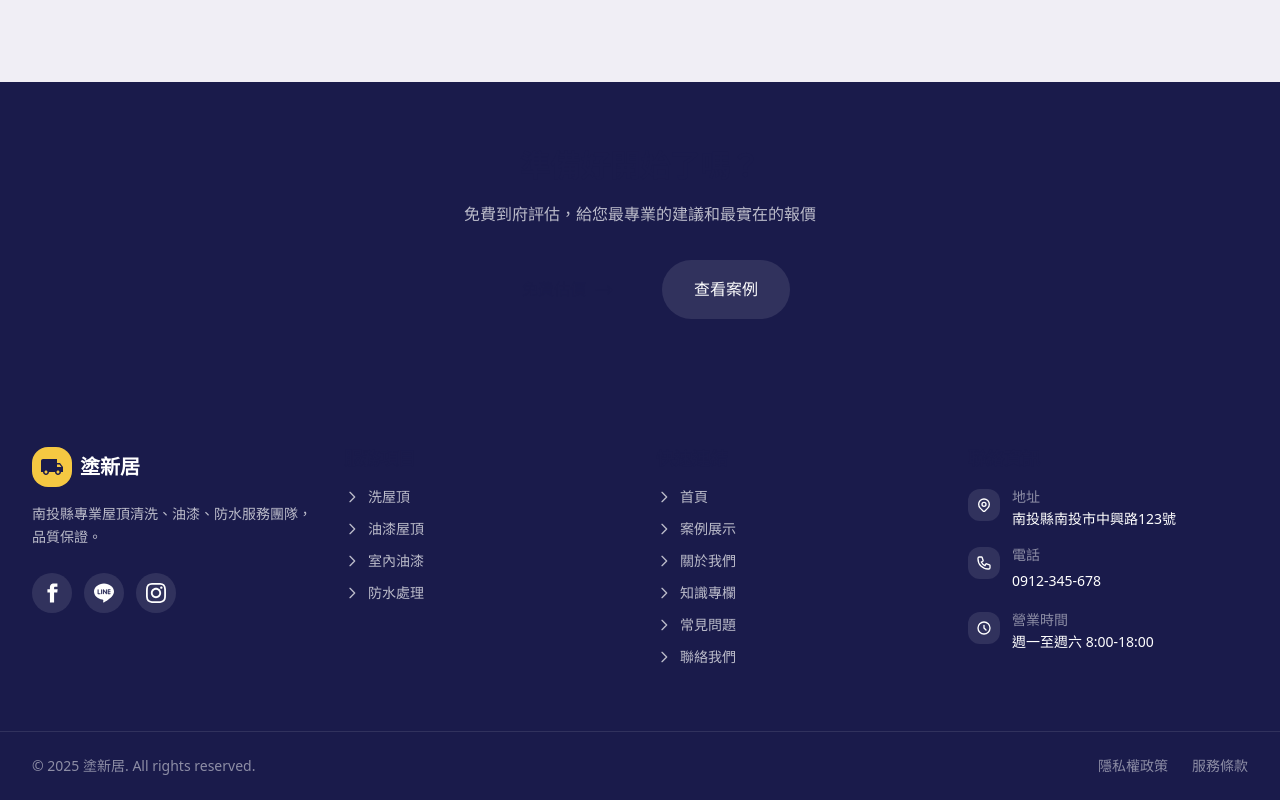
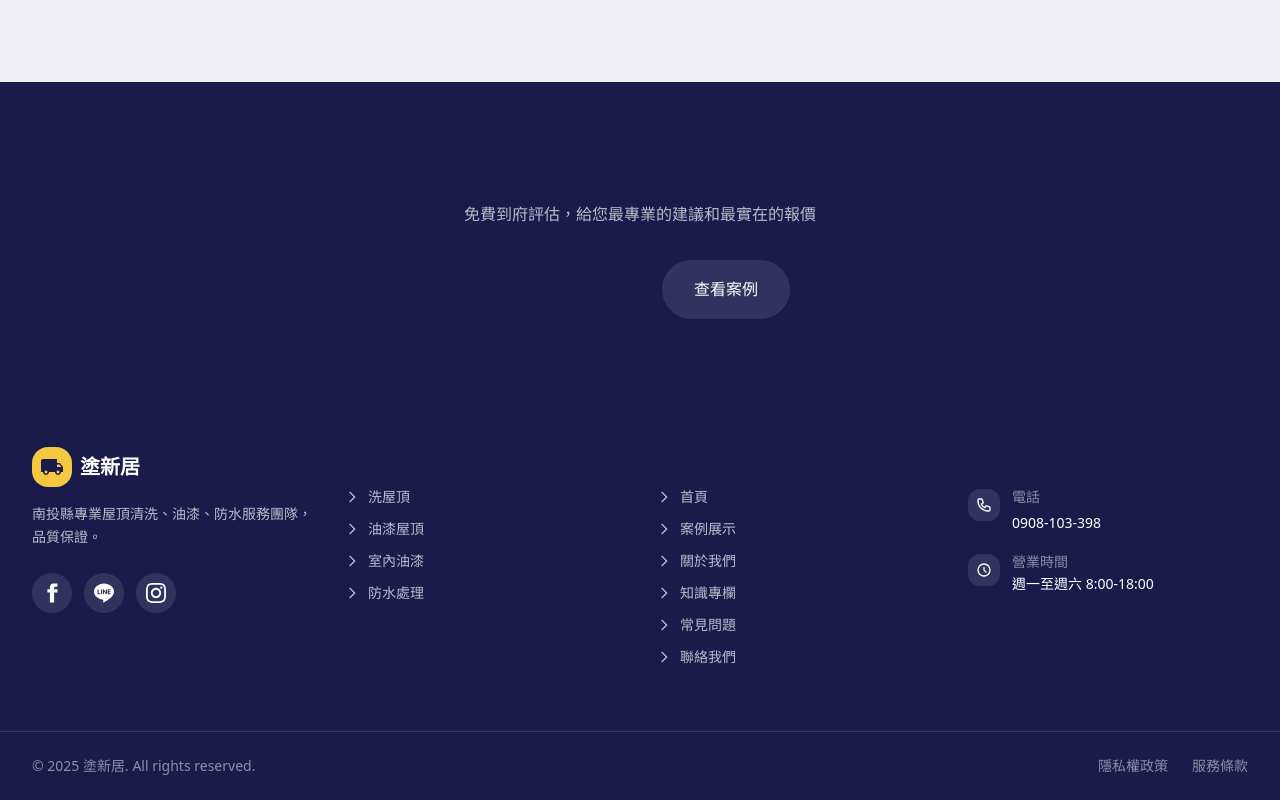
Before and after one commit to firstfu/paint, a Next.js app: page /faq in a window 1280 px wide. Shown: the part 1647-2447 px from the top of the page. Built offline with nearby package versions, Linux system fonts and the light colour scheme.

Commit message:
移除聯絡資訊中的地址及電子郵件，更新主要聯絡電話，並註解掉相關未使用的元件

```diff
--- a/app/contact/page.tsx
+++ b/app/contact/page.tsx
@@ -101,6 +101,7 @@ export default function ContactPage() {
                 </a>
                 */}
 
+                {/* 地址已移除
                 <div className="flex items-center gap-4 p-4 rounded-xl bg-[var(--color-secondary-light)]">
                   <div className="w-14 h-14 rounded-xl bg-[var(--color-secondary)] flex items-center justify-center">
                     <svg className="w-7 h-7 text-[var(--color-primary)]" fill="none" stroke="currentColor" viewBox="0 0 24 24">
@@ -113,6 +114,7 @@ export default function ContactPage() {
                     <p className="font-bold text-[var(--color-primary)]">{COMPANY.address}</p>
                   </div>
                 </div>
+                */}
 
                 <div className="flex items-center gap-4 p-4 rounded-xl bg-[var(--color-secondary-light)]">
                   <div className="w-14 h-14 rounded-xl bg-[var(--color-secondary)] flex items-center justify-center">
@@ -316,7 +318,7 @@ export default function ContactPage() {
         </div>
       </section>
 
-      {/* Map Section (Placeholder) */}
+      {/* Map Section - 地圖區塊已移除
       <section className="py-20 bg-[var(--color-secondary)]">
         <div className="container">
           <div className="text-center mb-12">
@@ -337,6 +339,7 @@ export default function ContactPage() {
           </div>
         </div>
       </section>
+      */}
 
       {/* FAQ Preview */}
       <section className="py-20 bg-white">
--- a/components/layout/Footer.tsx
+++ b/components/layout/Footer.tsx
@@ -100,6 +100,7 @@ export default function Footer() {
           <div>
             <h3 className="font-serif text-lg font-semibold mb-4">聯絡資訊</h3>
             <ul className="space-y-4">
+              {/* 地址已移除
               <li className="flex items-start gap-3">
                 <div className="w-8 h-8 rounded-lg bg-white/10 flex items-center justify-center flex-shrink-0 mt-0.5">
                   <svg className="w-4 h-4" fill="none" stroke="currentColor" viewBox="0 0 24 24">
@@ -112,6 +113,7 @@ export default function Footer() {
                   <p className="text-sm">{COMPANY.address}</p>
                 </div>
               </li>
+              */}
               <li className="flex items-start gap-3">
                 <div className="w-8 h-8 rounded-lg bg-white/10 flex items-center justify-center flex-shrink-0 mt-0.5">
                   <svg className="w-4 h-4" fill="none" stroke="currentColor" viewBox="0 0 24 24">
--- a/components/sections/ContactForm.tsx
+++ b/components/sections/ContactForm.tsx
@@ -71,6 +71,7 @@ export default function ContactForm() {
               </a>
               */}
 
+              {/* 地址已移除
               <div className="flex items-center gap-4 p-4 rounded-xl bg-white">
                 <div className="w-12 h-12 rounded-xl bg-[var(--color-secondary)] flex items-center justify-center">
                   <svg className="w-6 h-6 text-[var(--color-primary)]" fill="none" stroke="currentColor" viewBox="0 0 24 24">
@@ -83,6 +84,7 @@ export default function ContactForm() {
                   <p className="font-semibold text-[var(--color-primary)]">{COMPANY.address}</p>
                 </div>
               </div>
+              */}
 
               <div className="flex items-center gap-4 p-4 rounded-xl bg-white">
                 <div className="w-12 h-12 rounded-xl bg-[var(--color-secondary)] flex items-center justify-center">
--- a/components/seo/JsonLd.tsx
+++ b/components/seo/JsonLd.tsx
@@ -11,13 +11,14 @@ export default function JsonLd() {
     url: "https://tuxinju.com.tw",
     telephone: COMPANY.phone,
     // email: COMPANY.email,  // email 已移除
-    address: {
-      "@type": "PostalAddress",
-      streetAddress: COMPANY.address,
-      addressLocality: "南投市",
-      addressRegion: "南投縣",
-      addressCountry: "TW",
-    },
+    // 地址已移除
+    // address: {
+    //   "@type": "PostalAddress",
+    //   streetAddress: COMPANY.address,
+    //   addressLocality: "南投市",
+    //   addressRegion: "南投縣",
+    //   addressCountry: "TW",
+    // },
     geo: {
       "@type": "GeoCoordinates",
       latitude: "23.9157",
--- a/lib/constants.ts
+++ b/lib/constants.ts
@@ -5,10 +5,10 @@ export const COMPANY = {
   slogan: '讓您的房屋煥然一新',
   description: '南投縣專業屋頂清洗、油漆、防水服務團隊，品質保證。',
   // phone: '049-123-4567',  // 室內電話已移除
-  phone: '0912-345-678',  // 改用行動電話作為主要聯絡方式
-  mobile: '0912-345-678',
+  phone: '0908-103-398',  // 主要聯絡電話
+  mobile: '0908-103-398',
   // email: 'service@tuxinju.com.tw',  // email 已移除
-  address: '南投縣南投市中興路123號',
+  // address: '南投縣南投市中興路123號',  // 地址已移除
   hours: '週一至週六 8:00-18:00',
   region: '南投縣',
   subRegions: ['南投市', '草屯鎮', '埔里鎮', '竹山鎮', '名間鄉', '集集鎮', '水里鄉', '魚池鄉'],
@@ -149,7 +149,7 @@ export const FAQS = [
   {
     id: 1,
     question: '洗屋頂需要多長時間？',
-    answer: '一般住宅屋頂清洗約需要半天到一天的時間，視屋頂面積和髒污程度而定。我們會在到場評估後給您確切的時間。',
+    answer: '視屋頂面積和髒污程度而定。我們會在到場評估後給您確切的時間。',
     category: 'roof-cleaning',
   },
   {
@@ -173,7 +173,7 @@ export const FAQS = [
   {
     id: 5,
     question: '如何預約服務？',
-    answer: '您可以透過網站表單、電話（0912-345-678）或 LINE 預約。我們會在 24 小時內回覆您，並安排免費到府評估。',
+    answer: '您可以透過網站表單、電話（0908-103-398）或 LINE 預約。我們會在 24 小時內回覆您，並安排免費到府評估。',
     category: 'general',
   },
   {
```
